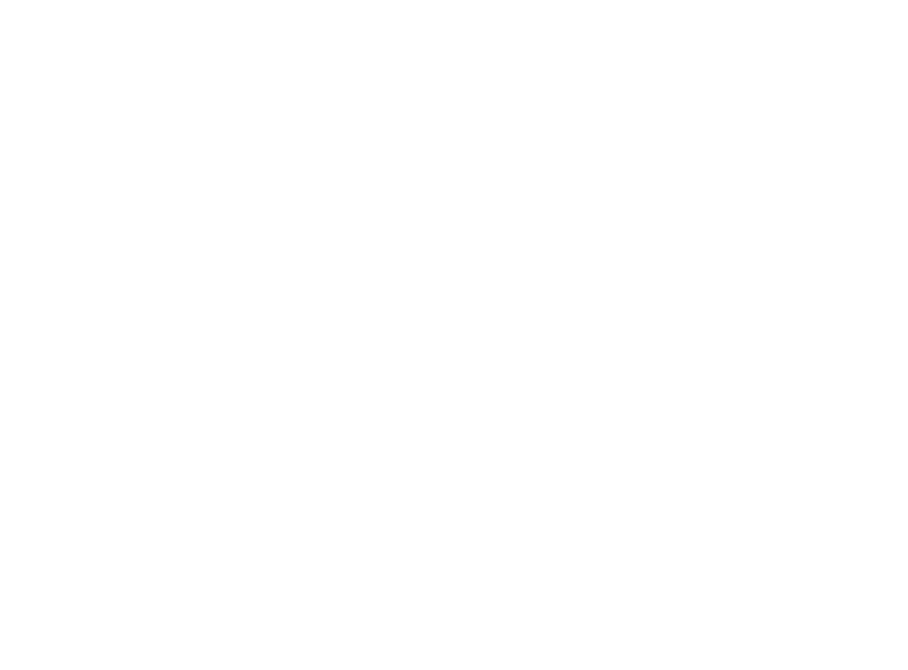
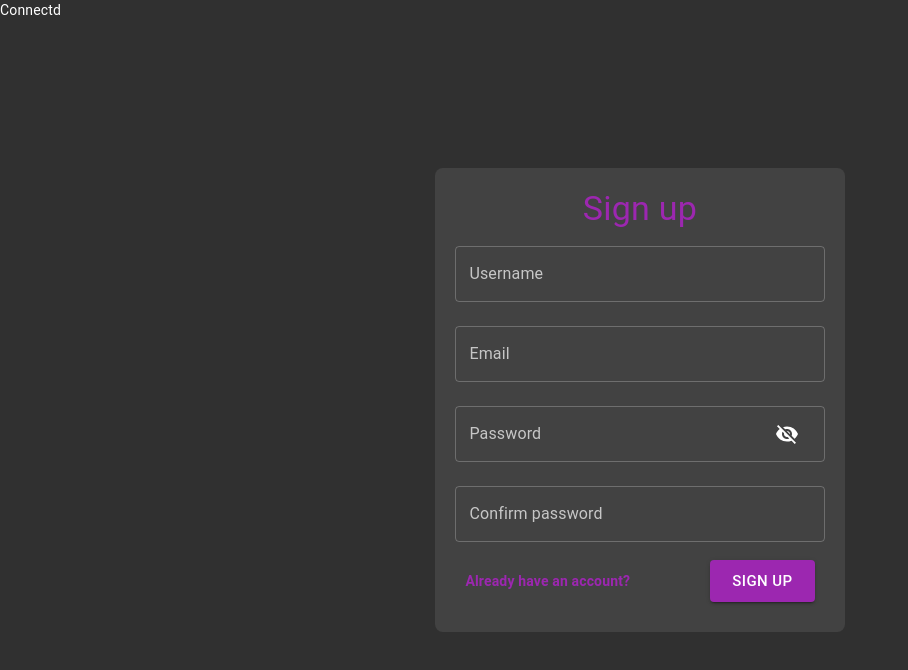
Before and after one commit to HanMoeHtet/connectd, a React (Create React App) app: page /login in a window 1280 px wide. Shown: the top 670 px of the page, without its empty margins (0-908 px from the left). Built offline with nearby package versions, Linux system fonts and the light colour scheme.

Commit message:
add: login page

```diff
--- /dev/null
+++ b/src/App.tsx
@@ -0,0 +1,23 @@
+import React from 'react';
+import { Router, Switch, Route } from 'react-router-dom';
+import Login from './pages/Login';
+import { history } from './services/history.service';
+import { CssBaseline, ThemeProvider } from '@material-ui/core';
+import { darkTheme } from './theme';
+
+const App: React.FC = () => {
+  return (
+    <ThemeProvider theme={darkTheme}>
+      <CssBaseline />
+      <Router history={history}>
+        <Switch>
+          <Route path="/login" exact>
+            <Login />
+          </Route>
+        </Switch>
+      </Router>
+    </ThemeProvider>
+  );
+};
+
+export default App;
--- /dev/null
+++ b/src/components/LoginForm.tsx
@@ -0,0 +1,114 @@
+import {
+  Box,
+  Typography,
+  TextField,
+  Button,
+  Link,
+  IconButton,
+} from '@material-ui/core';
+import { Visibility, VisibilityOff } from '@material-ui/icons';
+import React, { useState } from 'react';
+
+interface FormData {
+  email: string;
+  password: string;
+}
+
+const initialFormData: FormData = {
+  email: '',
+  password: '',
+};
+
+interface Props {
+  setIsLogginIn: (isLoggingIn: boolean) => void;
+}
+
+const LoginForm: React.FC<Props> = ({ setIsLogginIn }) => {
+  const [formData, setFormData] = React.useState<FormData>(initialFormData);
+  const [isShowingPassword, setIsShowingPassword] = useState(false);
+
+  const handleChange = (event: React.ChangeEvent<HTMLInputElement>) => {
+    const propName = event.target.name;
+    const value = event.target.value;
+    setFormData((prevData) => ({
+      ...prevData,
+      [propName]: value,
+    }));
+  };
+
+  const handleSubmit = (event: React.SyntheticEvent<HTMLFormElement>) => {
+    event.preventDefault();
+  };
+
+  return (
+    <form onSubmit={handleSubmit}>
+      <Typography variant="h4" color="primary" align="center">
+        Log in
+      </Typography>
+      <TextField
+        color="primary"
+        variant="outlined"
+        margin="normal"
+        fullWidth
+        type="email"
+        label="Email"
+        name="email"
+        value={formData.email}
+        onChange={handleChange}
+      />
+      <TextField
+        color="primary"
+        variant="outlined"
+        margin="normal"
+        fullWidth
+        InputProps={{
+          endAdornment: (
+            <IconButton
+              aria-label="toggle password visibility"
+              onClick={() => setIsShowingPassword(!isShowingPassword)}
+            >
+              {isShowingPassword ? <Visibility /> : <VisibilityOff />}
+            </IconButton>
+          ),
+        }}
+        label="Password"
+        name="password"
+        value={formData.password}
+        onChange={handleChange}
+      />
+      <Box
+        width="100%"
+        display="flex"
+        justifyContent="space-between"
+        alignItems="center"
+        padding="10px"
+      >
+        <Box>
+          <Link
+            href="/login"
+            onClick={(e: any) => {
+              e.preventDefault();
+              setIsLogginIn(false);
+            }}
+          >
+            <Box fontWeight="bold">Forgot password</Box>
+          </Link>
+          <Link
+            href="/login"
+            onClick={(e: any) => {
+              e.preventDefault();
+              setIsLogginIn(false);
+            }}
+          >
+            <Box fontWeight="bold">Register</Box>
+          </Link>
+        </Box>
+        <Button type="submit" size="large" variant="contained" color="primary">
+          Log in
+        </Button>
+      </Box>
+    </form>
+  );
+};
+
+export default LoginForm;
--- /dev/null
+++ b/src/components/RegisterForm.tsx
@@ -0,0 +1,130 @@
+import {
+  Box,
+  Typography,
+  TextField,
+  Button,
+  Link,
+  IconButton,
+} from '@material-ui/core';
+import { Visibility, VisibilityOff } from '@material-ui/icons';
+import React, { useState } from 'react';
+
+interface FormData {
+  username: string;
+  email: string;
+  password: string;
+  passwordConfirmation: string;
+}
+
+const initialFormData: FormData = {
+  username: '',
+  email: '',
+  password: '',
+  passwordConfirmation: '',
+};
+
+interface Props {
+  setIsLogginIn: (isLoggingIn: boolean) => void;
+}
+
+const RegisterForm: React.FC<Props> = ({ setIsLogginIn }) => {
+  const [formData, setFormData] = React.useState<FormData>(initialFormData);
+  const [isShowingPassword, setIsShowingPassword] = useState(false);
+
+  const handleChange = (event: React.ChangeEvent<HTMLInputElement>) => {
+    const propName = event.target.name;
+    const value = event.target.value;
+    setFormData((prevData) => ({
+      ...prevData,
+      [propName]: value,
+    }));
+  };
+
+  const handleSubmit = (event: React.SyntheticEvent<HTMLFormElement>) => {
+    event.preventDefault();
+  };
+
+  return (
+    <form onSubmit={handleSubmit}>
+      <Typography variant="h4" color="primary" align="center">
+        Sign up
+      </Typography>
+      <TextField
+        color="primary"
+        variant="outlined"
+        margin="normal"
+        fullWidth
+        type="texxt"
+        label="Username"
+        name="username"
+        value={formData.username}
+        onChange={handleChange}
+      />
+      <TextField
+        color="primary"
+        variant="outlined"
+        margin="normal"
+        fullWidth
+        type="email"
+        label="Email"
+        name="email"
+        value={formData.email}
+        onChange={handleChange}
+      />
+      <TextField
+        color="primary"
+        variant="outlined"
+        margin="normal"
+        fullWidth
+        InputProps={{
+          endAdornment: (
+            <IconButton
+              aria-label="toggle password visibility"
+              onClick={() => setIsShowingPassword(!isShowingPassword)}
+            >
+              {isShowingPassword ? <Visibility /> : <VisibilityOff />}
+            </IconButton>
+          ),
+        }}
+        type={isShowingPassword ? 'text' : 'password'}
+        label="Password"
+        name="password"
+        value={formData.password}
+        onChange={handleChange}
+      />
+      <TextField
+        color="primary"
+        variant="outlined"
+        margin="normal"
+        fullWidth
+        type={isShowingPassword ? 'text' : 'password'}
+        label="Confirm password"
+        name="passwordConfirmation"
+        value={formData.passwordConfirmation}
+        onChange={handleChange}
+      />
+      <Box
+        width="100%"
+        display="flex"
+        justifyContent="space-between"
+        alignItems="center"
+        padding="10px"
+      >
+        <Link
+          href="/login"
+          onClick={(e: any) => {
+            e.preventDefault();
+            setIsLogginIn(true);
+          }}
+        >
+          <Box fontWeight="bold">Already have an account?</Box>
+        </Link>
+        <Button type="submit" size="large" variant="contained" color="primary">
+          Sign up
+        </Button>
+      </Box>
+    </form>
+  );
+};
+
+export default RegisterForm;
--- a/src/index.tsx
+++ b/src/index.tsx
@@ -2,10 +2,12 @@
 import ReactDOM from 'react-dom';
 import { store } from './store';
 import { Provider } from 'react-redux';
+import App from './App';
 
 ReactDOM.render(
   <React.StrictMode>
     <Provider store={store}>
+      <App />
     </Provider>
   </React.StrictMode>,
   document.getElementById('root')
--- /dev/null
+++ b/src/layouts/Page.tsx
@@ -0,0 +1,12 @@
+import { Box } from '@material-ui/core';
+import React from 'react';
+
+const Page: React.FC = ({ children }) => {
+  return (
+    <Box width="100vw" minHeight="100vh" position="relative">
+      {children}
+    </Box>
+  );
+};
+
+export default Page;
--- /dev/null
+++ b/src/pages/Login.tsx
@@ -0,0 +1,58 @@
+import { Box, makeStyles } from '@material-ui/core';
+import React, { useState } from 'react';
+import LoginForm from 'src/components/LoginForm';
+import RegisterForm from 'src/components/RegisterForm';
+import Page from 'src/layouts/Page';
+
+const useStyles = makeStyles((theme) => ({
+  formContainer: {
+    width: '100%',
+
+    [theme.breakpoints.up('md')]: {
+      width: '50%',
+    },
+
+    [theme.breakpoints.up('lg')]: {
+      width: '33%',
+    },
+  },
+}));
+
+const Login: React.FC = () => {
+  const classes = useStyles();
+  const [isLoggingIn, setIsLoggingIn] = useState(false);
+
+  return (
+    <Page>
+      <Box position="absolute" top="0">
+        Connectd
+      </Box>
+      <Box
+        width="100%"
+        minHeight="100vh"
+        display="flex"
+        justifyContent="center"
+        alignItems="center"
+        padding="20px"
+      >
+        <Box
+          bgcolor="background.paper"
+          display="flex"
+          alignItems="center"
+          flexDirection="column"
+          className={classes.formContainer}
+          padding="20px"
+          borderRadius="8px"
+        >
+          {isLoggingIn ? (
+            <LoginForm setIsLogginIn={setIsLoggingIn} />
+          ) : (
+            <RegisterForm setIsLogginIn={setIsLoggingIn} />
+          )}
+        </Box>
+      </Box>
+    </Page>
+  );
+};
+
+export default Login;
--- /dev/null
+++ b/src/services/history.service.ts
@@ -0,0 +1,3 @@
+import { createBrowserHistory } from 'history'
+
+export const history = createBrowserHistory();
--- /dev/null
+++ b/src/theme.ts
@@ -0,0 +1,26 @@
+import { purple } from '@material-ui/core/colors';
+import { createTheme } from '@material-ui/core/styles';
+
+export const lightTheme = createTheme({
+  palette: {
+    type: 'light',
+  },
+});
+
+export const darkTheme = createTheme({
+  palette: {
+    type: 'dark',
+    primary: {
+      main: purple[500],
+    },
+  },
+  overrides: {
+    MuiOutlinedInput: {
+      input: {
+        '&:-webkit-autofill': {
+          '-webkit-box-shadow': '0 0 0 100px #424242 inset',
+        },
+      },
+    },
+  },
+});
```
Also changed, not shown: package.json (+7 -0 lines), 1 other file (tests, documents, lock files or other folders).
